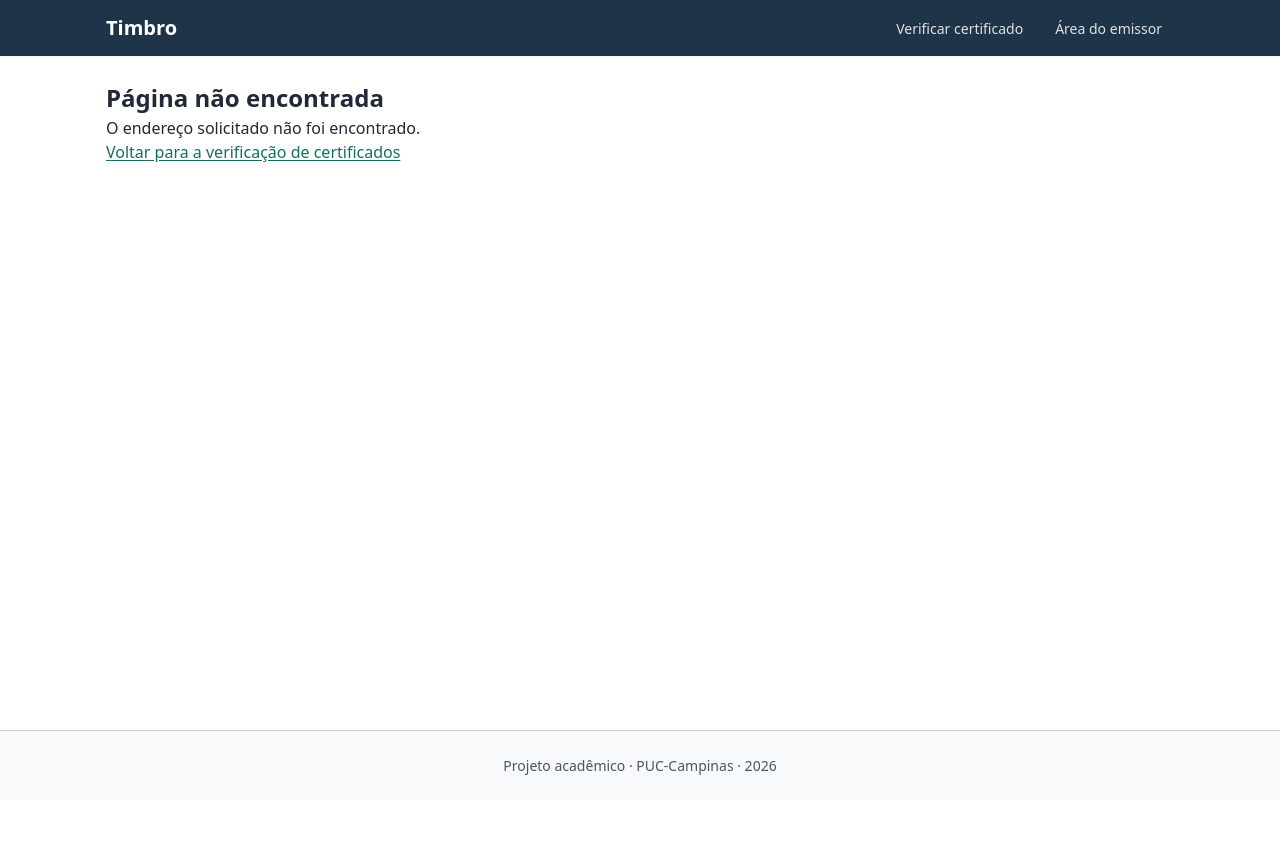
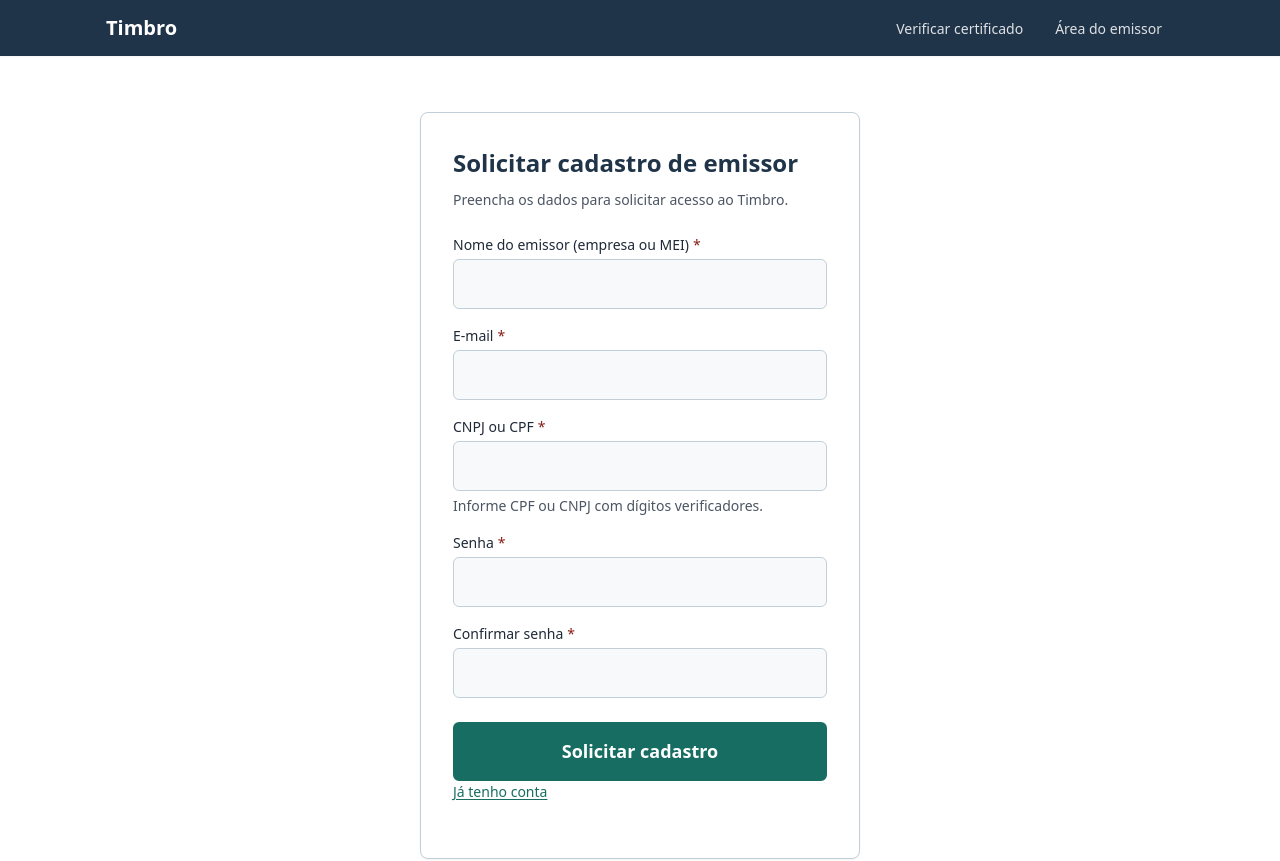
Before and after one commit to vivccosta/pi4-0102-g5-frontend, a React (Vite) app: page /emissor/cadastro in a window 1280 px wide. Shown: the top 861 px of the page. Before the commit the page ends 800 px from the top, so only its background shows below. Built offline with nearby package versions, Linux system fonts and the light colour scheme.

Commit message:
Tela pública de solicitação de cadastro de emissor OP#1371

```diff
--- a/src/App.tsx
+++ b/src/App.tsx
@@ -2,6 +2,7 @@ import { Routes, Route, Navigate } from 'react-router'
 import { Layout } from './app/Layout'
 import { VerificarPage } from './features/verificacao/VerificarPage'
 import { LoginPage, AuthProvider, RequireAuth } from './features/auth'
+import { CadastroEmissorPage } from './features/auth/CadastroEmissorPage'
 import { PainelPage } from './features/painel/PainelPage'
 import { RegistroPage } from './features/registro/RegistroPage'
 import { AdminEmissoresPage } from './features/admin/AdminEmissoresPage'
@@ -15,6 +16,7 @@ export function App() {
           <Route path="/" element={<Navigate to="/verificar" replace />} />
           <Route path="/verificar" element={<VerificarPage />} />
           <Route path="/emissor/login" element={<LoginPage />} />
+          <Route path="/emissor/cadastro" element={<CadastroEmissorPage />} />
           <Route
             path="/emissor/painel"
             element={<RequireAuth perfis={['EMISSOR']}><PainelPage /></RequireAuth>}
--- /dev/null
+++ b/src/features/auth/CadastroEmissorPage.tsx
@@ -0,0 +1,89 @@
+import { useState } from 'react'
+import { useForm } from 'react-hook-form'
+import { zodResolver } from '@hookform/resolvers/zod'
+import { Link } from 'react-router'
+import { z } from 'zod'
+import { cadastrarEmissor } from '@/api/emissores'
+import { ApiError, MENSAGEM_ERRO_GENERICA } from '@/api/errors'
+import { CadastrarEmissorRequestSchema } from '@/api/schemas'
+import { Alert } from '@/components/ui/Alert'
+import { Button } from '@/components/ui/Button'
+import { Field } from '@/components/ui/Field'
+import { formatarCnpjCpf, validarCnpjCpf } from '@/lib/cnpjCpf'
+import { somenteDigitosCpf } from '@/lib/cpf'
+import styles from './LoginPage.module.css'
+
+const CadastroFormSchema = CadastrarEmissorRequestSchema.extend({
+  cnpjCpf: z.string().refine(validarCnpjCpf, 'Informe um CPF ou CNPJ válido'),
+  confirmarSenha: z.string().min(1, 'Confirme a senha'),
+}).superRefine((dados, contexto) => {
+  if (dados.senha !== dados.confirmarSenha) {
+    contexto.addIssue({ code: 'custom', path: ['confirmarSenha'], message: 'As senhas devem ser iguais' })
+  }
+})
+type CadastroForm = z.infer<typeof CadastroFormSchema>
+
+export function CadastroEmissorPage() {
+  const [erroApi, setErroApi] = useState<string | null>(null)
+  const [mensagemSucesso, setMensagemSucesso] = useState<string | null>(null)
+  const { register, handleSubmit, setValue, formState: { errors, isSubmitting } } = useForm<CadastroForm>({
+    resolver: zodResolver(CadastroFormSchema),
+    defaultValues: { nome: '', email: '', cnpjCpf: '', senha: '', confirmarSenha: '' },
+  })
+
+  const onSubmit = async (dados: CadastroForm) => {
+    setErroApi(null)
+    try {
+      const resposta = await cadastrarEmissor({
+        nome: dados.nome,
+        email: dados.email,
+        cnpjCpf: somenteDigitosCpf(dados.cnpjCpf),
+        senha: dados.senha,
+      })
+      setMensagemSucesso(resposta)
+    } catch (erro: unknown) {
+      setErroApi(erro instanceof ApiError && erro.status === 400 ? erro.mensagem : MENSAGEM_ERRO_GENERICA)
+    }
+  }
+
+  if (mensagemSucesso) {
+    return (
+      <div className={styles.container}>
+        <section className={styles.card} aria-labelledby="cadastro-sucesso-title">
+          <h1 id="cadastro-sucesso-title" className={styles.title}>Solicitação enviada</h1>
+          <div className={styles.alert}><Alert variant="success">{mensagemSucesso}</Alert></div>
+          <p>O acesso depende da aprovação do administrador.</p>
+          <p><Link to="/emissor/login">Já tenho conta</Link></p>
+        </section>
+      </div>
+    )
+  }
+
+  return (
+    <div className={styles.container}>
+      <section className={styles.card} aria-labelledby="cadastro-title">
+        <h1 id="cadastro-title" className={styles.title}>Solicitar cadastro de emissor</h1>
+        <p className={styles.subtitle}>Preencha os dados para solicitar acesso ao Timbro.</p>
+        {erroApi && <div className={styles.alert}><Alert variant="error">{erroApi}</Alert></div>}
+        <form onSubmit={handleSubmit(onSubmit)} className={styles.form} noValidate>
+          <Field label="Nome do emissor (empresa ou MEI)" autoComplete="organization" required error={errors.nome?.message} {...register('nome')} />
+          <Field label="E-mail" type="email" autoComplete="email" required error={errors.email?.message} {...register('email')} />
+          <Field
+            label="CNPJ ou CPF" inputMode="numeric" autoComplete="off" required
+            hint="Informe CPF ou CNPJ com dígitos verificadores."
+            error={errors.cnpjCpf?.message}
+            {...register('cnpjCpf', { onChange: (event: React.ChangeEvent<HTMLInputElement>) => {
+              setValue('cnpjCpf', formatarCnpjCpf(event.target.value), { shouldValidate: true })
+            } })}
+          />
+          <Field label="Senha" type="password" autoComplete="new-password" required error={errors.senha?.message} {...register('senha')} />
+          <Field label="Confirmar senha" type="password" autoComplete="new-password" required error={errors.confirmarSenha?.message} {...register('confirmarSenha')} />
+          <div className={styles.actions}>
+            <Button type="submit" variant="primary" size="lg" isLoading={isSubmitting} loadingLabel="Enviando solicitação…" className={styles.submitButton}>Solicitar cadastro</Button>
+          </div>
+        </form>
+        <p className={styles.subtitle}><Link to="/emissor/login">Já tenho conta</Link></p>
+      </section>
+    </div>
+  )
+}
--- /dev/null
+++ b/src/lib/cnpjCpf.ts
@@ -0,0 +1,26 @@
+import { somenteDigitosCpf, validarCpf } from './cpf'
+
+export function formatarCnpjCpf(valor: string): string {
+  const digitos = somenteDigitosCpf(valor).slice(0, 14)
+  if (digitos.length <= 11) {
+    if (digitos.length <= 3) return digitos
+    if (digitos.length <= 6) return `${digitos.slice(0, 3)}.${digitos.slice(3)}`
+    if (digitos.length <= 9) return `${digitos.slice(0, 3)}.${digitos.slice(3, 6)}.${digitos.slice(6)}`
+    return `${digitos.slice(0, 3)}.${digitos.slice(3, 6)}.${digitos.slice(6, 9)}-${digitos.slice(9)}`
+  }
+  return `${digitos.slice(0, 2)}.${digitos.slice(2, 5)}.${digitos.slice(5, 8)}/${digitos.slice(8, 12)}-${digitos.slice(12)}`
+}
+
+export function validarCnpjCpf(valor: string): boolean {
+  const digitos = somenteDigitosCpf(valor)
+  if (digitos.length === 11) return validarCpf(digitos)
+  if (digitos.length !== 14 || /^([0-9])\1{13}$/.test(digitos)) return false
+  const calcular = (base: string, pesos: number[]): number => {
+    const soma = [...base].reduce((total, digito, indice) => total + Number(digito) * (pesos[indice] ?? 0), 0)
+    const resto = soma % 11
+    return resto < 2 ? 0 : 11 - resto
+  }
+  const primeiro = calcular(digitos.slice(0, 12), [5, 4, 3, 2, 9, 8, 7, 6, 5, 4, 3, 2])
+  const segundo = calcular(digitos.slice(0, 12) + primeiro, [6, 5, 4, 3, 2, 9, 8, 7, 6, 5, 4, 3, 2])
+  return primeiro === Number(digitos[12]) && segundo === Number(digitos[13])
+}
```
Also changed, not shown: 2 other files (tests, documents, lock files or other folders).
